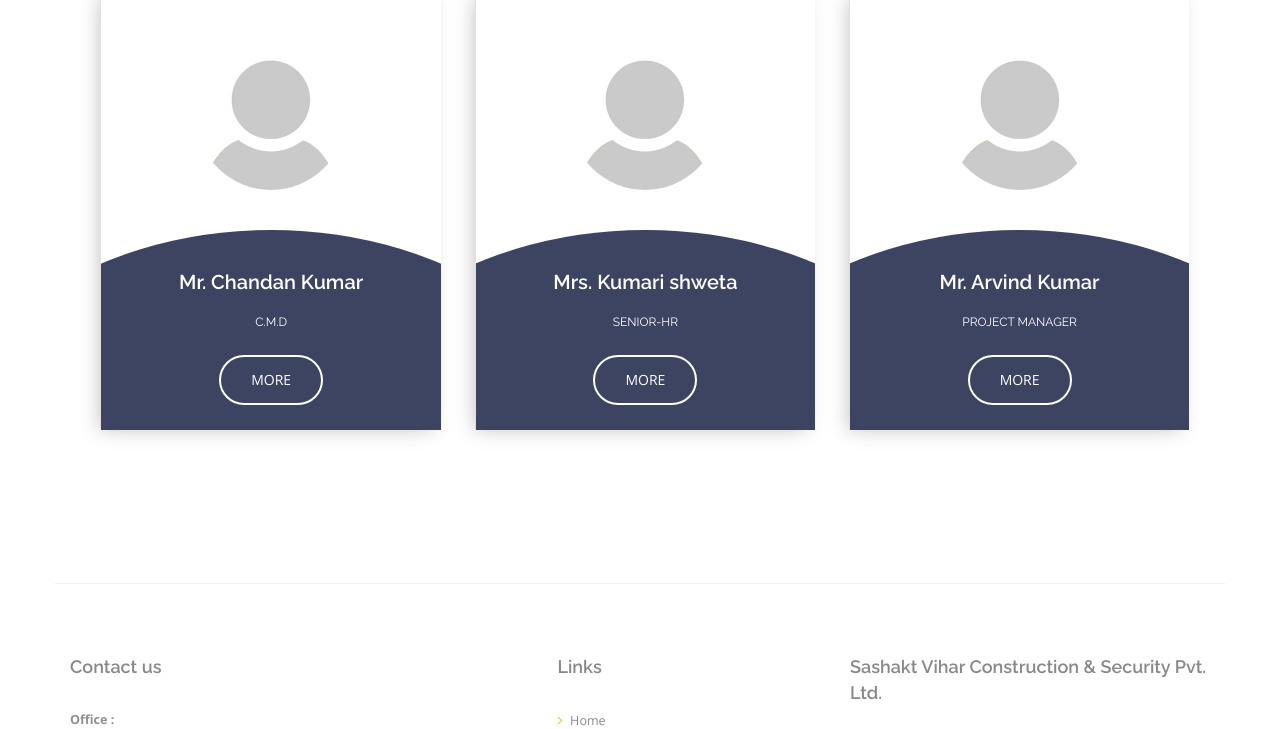
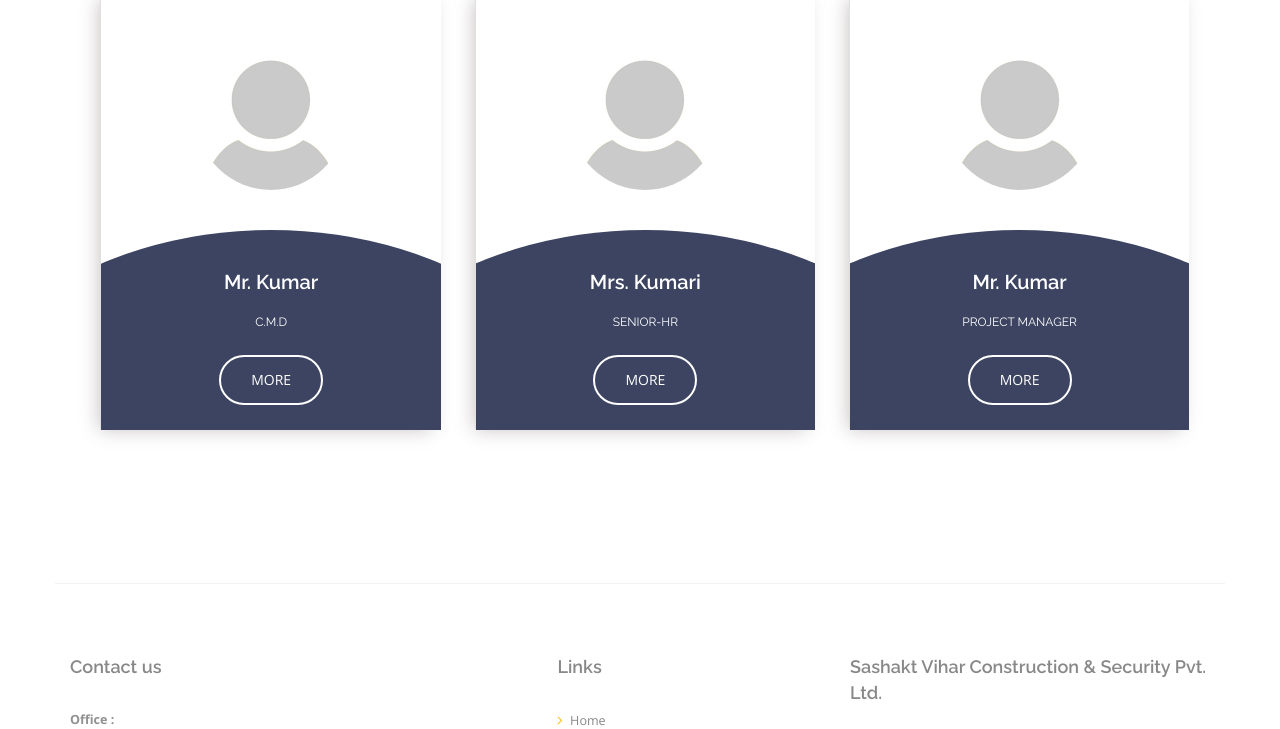
Before and after one commit to Nation-Connect/sashaktvihar, a PHP site: page /team.php in a window 1280 px wide. Shown: the part 532-1261 px from the top of the page. Run offline with PHP 8.4, Linux system fonts and the light colour scheme; data that the repository does not hold is empty; some libraries are stand-ins or nearby versions.

Commit message:
team page changed

```diff
--- a/team.php
+++ b/team.php
@@ -105,11 +105,11 @@ include 'db.php';
 									<div class="wrapper"> <img class="transition" src="img/default-pic.jpg">
 										<ul class="social">
 											<li>Chief managing director <br>
-												Mr. Chandan Kumar</li>
+												Mr. Kumar</li>
 
 										</ul>
 										<span class="transition">
-											<h2>Mr. Chandan Kumar <em>C.M.D</em></h2>
+											<h2>Mr. Kumar <em>C.M.D</em></h2>
 											<i class="hhide">more</i>
 										</span>
 									</div>
@@ -118,11 +118,11 @@ include 'db.php';
 									<div class="wrapper"> <img class="transition" src="img/default-pic.jpg">
 										<ul class="social">
 											<li> Senior-HR <br>
-												Mrs. Kumari shweta</li>
+												Mrs. Kumari</li>
 										</ul>
 
 										<span class="transition">
-											<h2>Mrs. Kumari shweta <em>Senior-HR</em></h2>
+											<h2>Mrs. Kumari <em>Senior-HR</em></h2>
 											<i class="hhide">more</i>
 										</span>
 									</div>
@@ -131,10 +131,10 @@ include 'db.php';
 									<div class="wrapper"> <img class="transition" src="img/default-pic.jpg">
 										<ul class="social">
 											<li> Project Manager <br>
-												Mr. Arvind Kumar</li>
+												Mr. Kumar</li>
 										</ul>
 										<span class="transition">
-											<h2>Mr. Arvind Kumar <em>Project Manager</em></h2>
+											<h2>Mr. Kumar <em>Project Manager</em></h2>
 											<i class="hhide">more</i>
 										</span>
 									</div>
```
